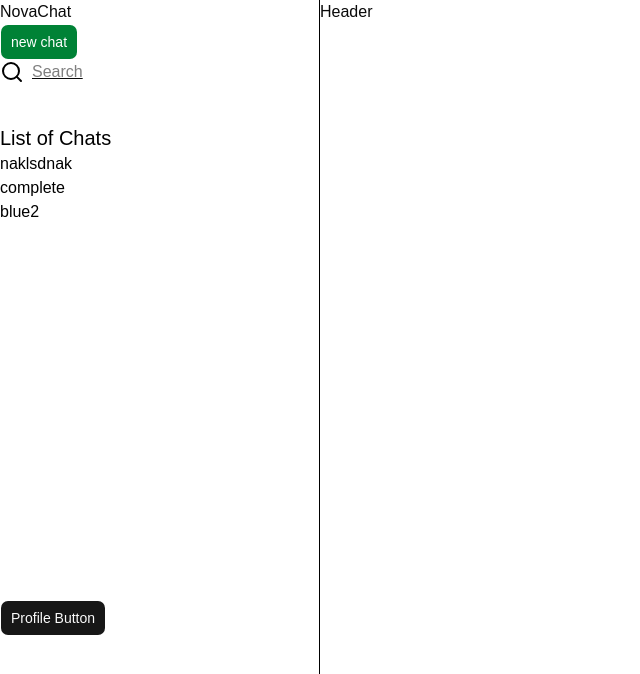
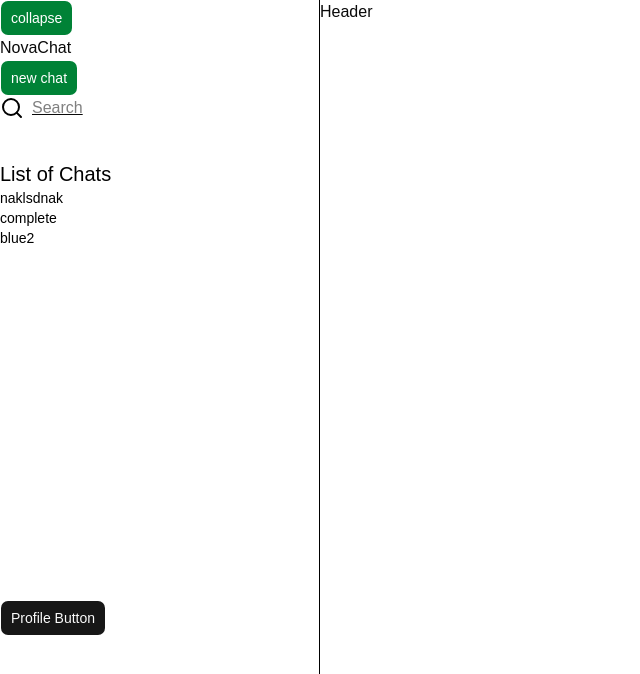
Before and after one commit to nameunknwnn/NovaChat, a React (Vite) app: page / in a window 1280 px wide. Shown: the top 674 px of the page, without its empty margins (0-640 px from the left). Built offline with nearby package versions, Linux system fonts and the light colour scheme.

Commit message:
new funcitonality added

```diff
--- a/src/components/sidebar.tsx
+++ b/src/components/sidebar.tsx
@@ -2,13 +2,20 @@
 import { Button } from "./ui/button";
 import Searchbox from "./sidebarComponents/search";
 import ProfileButton from "./sidebarComponents/profilebutton";
+import { useState } from "react";
+
 
 
 
 export default function sidebar() {
-  return (
+   const [collapsed,setCollapsed]=useState(true)
+   return (collapsed?
     <div className="border-r border-black h-screen h-full">
         <div className="h-3/4">
+        <div><Button className="bg-green-700 text-white hover:bg-green-900" onClick={()=>{
+         setCollapsed(!collapsed)
+        }
+        }>collapse</Button></div>
         <div >
              <h1>NovaChat</h1>
          </div>
@@ -22,6 +29,10 @@ export default function sidebar() {
          <div className="h-1/4">
             <ProfileButton/>
          </div>
-     </div>
+     </div>:
+     <div><Button className="bg-green-700 text-white hover:bg-green-900" onClick={()=>{
+      setCollapsed(!collapsed)
+     }
+     }>collapse</Button></div>
   )
 }
--- a/src/components/sidebarComponents/chathistory.tsx
+++ b/src/components/sidebarComponents/chathistory.tsx
@@ -1,16 +1,17 @@
 const chats=["naklsdnak","complete","blue2"]
 
-
-export default function ChatHistory(){
+export default function ChatHistory( {text}:{text:string}){
+    const filteredChats=chats.filter((chat)=>{
+       return chat.toLowerCase().includes(text.toLowerCase())
+     })
     return(
         <div >
             <div className="text-xl text-black">List of Chats</div>
-            {chats.map(chat=>{
-                return(
-                    <div className="text-black">{chat}</div>
-                )
-            })}
-
+                {filteredChats.map((chat)=>{
+                    return(
+                        <div className="text-sm text-black">{chat}</div>
+                    )
+                })}
         </div>
     )
 }
--- a/src/components/sidebarComponents/search.tsx
+++ b/src/components/sidebarComponents/search.tsx
@@ -6,10 +6,12 @@ import { useEffect, useState } from "react";
 export default function Searchbox(){
 
 const [text,setText]=useState("");
+const [debouncedtext,setDebouncedtext]=useState("");
 
 useEffect(()=>{
     const timer = setTimeout(()=>{
-        console.log(text)
+        console.log(text);
+        setDebouncedtext(text);
     },1000);
     return ()=>clearTimeout(timer);
 },[text])
@@ -21,7 +23,7 @@ useEffect(()=>{
                 value={text}
                 onChange={(e)=>{setText(e.target.value)}}/>
             </div>
-            <ChatHistory/>
+            <ChatHistory text={debouncedtext} />
         </div>
     )
 }
```
